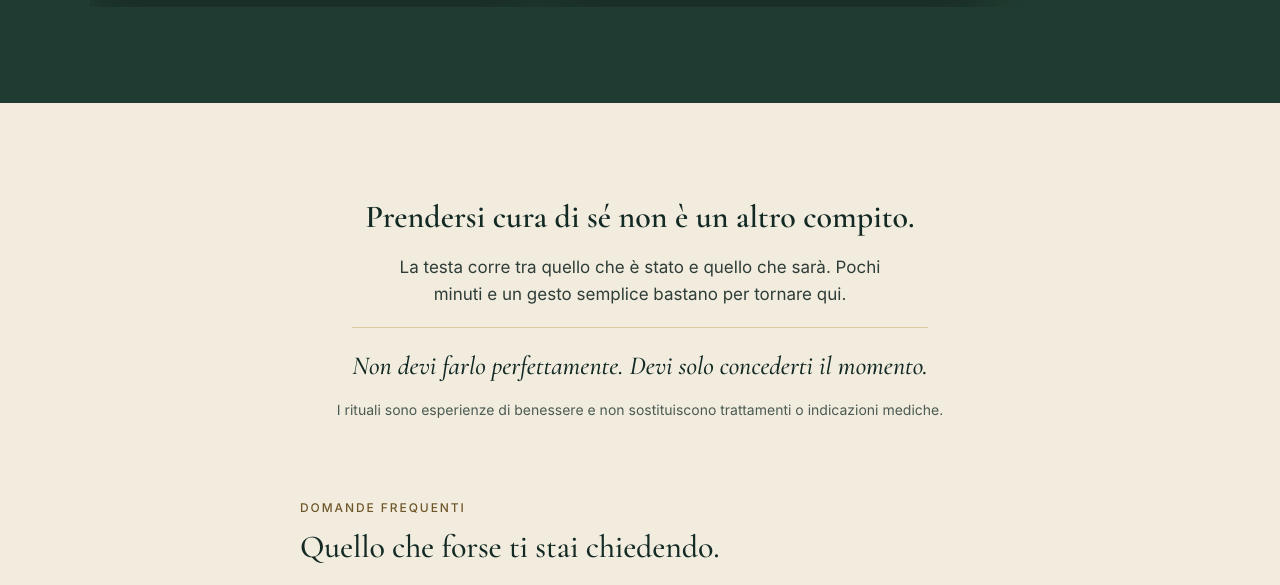
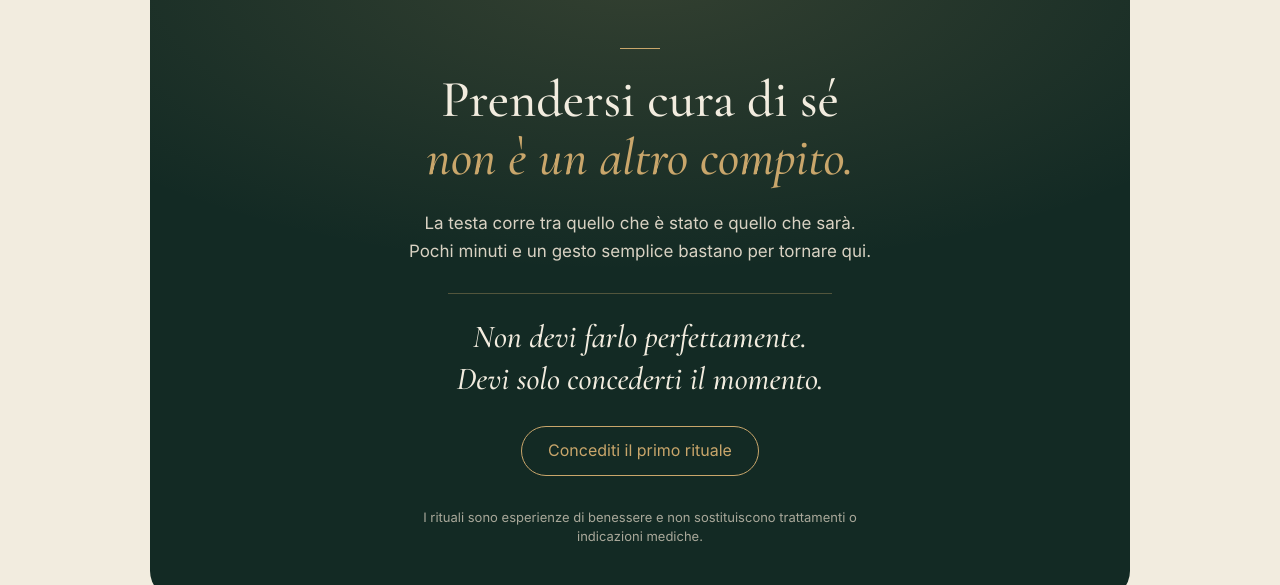
Before and after one commit to pedol-eugenio/RitualTouch, a plain HTML site: page index.html in a window 1280 px wide. Shown: the part 4159-4744 px from the top of the page. Drawn offline with Linux system fonts and the light colour scheme.

Commit message:
Blocco finale ridisegnato, titolo nascosto dopo l'iscrizione, tolti testi superflui
- «Prendersi cura di sé…» diventa un riquadro scuro con titolo, testo,
  la frase «Non devi farlo perfettamente…» e il pulsante per tornare
  al primo rituale; la nota sul benessere resta in piccolo.
- Dopo l'iscrizione sparisce anche «Entra nelle Meravigliose Creature».
- Tolti «Il corpo è sempre qui» e «Puoi rivedere i video…».

Co-Authored-By: Claude Opus 5.5 <noreply@anthropic.com>
Claude-Session: https://claude.ai/code/session_01CvLmjnw3YhjkVxw5ioPpvJ

```diff
--- a/assets/css/style.css
+++ b/assets/css/style.css
@@ -1397,6 +1397,96 @@ label {
   line-height: 1.5;
   color: var(--testo-3-chiaro);
 }
+/* La pausa: il momento di respiro prima delle domande */
+.pausa {
+  position: relative;
+  display: grid;
+  justify-items: center;
+  gap: 22px;
+  max-width: 980px;
+  margin: 0 16px;
+  padding: 56px 24px 40px;
+  border-radius: 28px;
+  background:
+    radial-gradient(120% 80% at 50% 0%, rgba(201, 166, 107, 0.18), transparent 60%),
+    var(--verde);
+  color: var(--avorio);
+  text-align: center;
+  overflow: hidden;
+}
+.pausa__linea {
+  width: 40px;
+  height: 1px;
+  background-color: var(--oro);
+}
+.pausa__titolo {
+  max-width: 14em;
+  font-family: var(--font-titoli);
+  font-weight: 500;
+  font-size: 36px;
+  line-height: 1.12;
+  text-wrap: balance;
+}
+.pausa__titolo em {
+  display: block;
+  font-style: italic;
+  color: var(--oro);
+}
+.pausa__testo {
+  max-width: 28em;
+  font-size: 17px;
+  line-height: 1.65;
+  color: var(--testo-2-scuro);
+}
+.pausa__frase {
+  margin-top: 6px;
+  padding: 22px 8px 0;
+  border-top: 1px solid rgba(201, 166, 107, 0.35);
+  font-family: var(--font-titoli);
+  font-style: italic;
+  font-weight: 500;
+  font-size: 26px;
+  line-height: 1.3;
+  color: var(--avorio);
+}
+.pausa__pulsante {
+  display: inline-flex;
+  align-items: center;
+  min-height: 50px;
+  margin-top: 4px;
+  padding: 0 26px;
+  border: 1px solid var(--oro);
+  border-radius: 999px;
+  color: var(--oro);
+  font-size: 16px;
+  text-decoration: none;
+}
+@media (hover: hover) {
+  .pausa__pulsante:hover {
+    background-color: rgba(201, 166, 107, 0.14);
+  }
+}
+.pausa__nota {
+  max-width: 34em;
+  margin-top: 10px;
+  font-size: 13px;
+  line-height: 1.5;
+  color: var(--testo-3-scuro);
+  opacity: 0.8;
+}
+@media (min-width: 760px) {
+  .pausa {
+    margin: 0 auto;
+    padding: 80px 64px 52px;
+  }
+  .pausa__titolo {
+    font-size: 52px;
+  }
+  .pausa__frase {
+    font-size: 32px;
+  }
+}
+
 .faq {
   max-width: calc(var(--colonna) + 48px);
   margin: 0 auto;
--- a/assets/js/main.js
+++ b/assets/js/main.js
@@ -343,6 +343,10 @@
       var riuscito = document.querySelector("[data-riuscito]");
       if (riuscito) riuscito.hidden = true;
       modulo.hidden = false;
+      var titoloIscrizione = document.getElementById("titolo-iscrizione");
+      if (titoloIscrizione) titoloIscrizione.hidden = false;
+      var sotto = document.querySelector("[data-prima-iscrizione]");
+      if (sotto) sotto.hidden = false;
       if (pulsante) {
         pulsante.disabled = false;
         pulsante.textContent = testoPulsante;
@@ -366,6 +370,8 @@
       modulo.hidden = true;
       var sotto = document.querySelector("[data-prima-iscrizione]");
       if (sotto) sotto.hidden = true;
+      var titoloIscrizione = document.getElementById("titolo-iscrizione");
+      if (titoloIscrizione) titoloIscrizione.hidden = true;
       riuscito.hidden = false;
       // Scorre solo se il messaggio non è già davanti agli occhi
       var r = riuscito.getBoundingClientRect();
--- a/index.html
+++ b/index.html
@@ -212,9 +212,6 @@
 
   <!-- ========== 4. PER TE / CON LE PERSONE A CUI VUOI BENE ========== -->
   <section id="rituali" class="rituali chiaro" aria-labelledby="titolo-rituali">
-    <div class="foto-grande" data-foto-grande>
-      <p class="foto-grande__frase">Il corpo è sempre qui.</p>
-    </div>
     <div class="rituali__colonna">
       <h2 id="titolo-rituali" data-dissolvenza>Cosa trovi nel percorso</h2>
       <p class="rituali__testo" data-dissolvenza>10 rituali guidati in video, da 15 a 20 minuti l’uno. Ti accompagno passo passo: massaggio, digitopressione, stretching, respiro e consapevolezza, uniti in un unico momento.</p>
@@ -240,7 +237,6 @@
           </div>
         </div>
       </div>
-      <p class="rituali__nota" data-dissolvenza>Puoi rivedere i video tutte le volte che vuoi.</p>
     </div>
   </section>
 
@@ -309,11 +305,13 @@
 
   <!-- ========== 6. CHIUSURA, DOMANDE FREQUENTI E CONTATTO ========== -->
   <section id="faq" class="chiusura chiaro" aria-labelledby="titolo-faq">
-    <div class="chiusura__blocco">
-      <p class="chiusura__titolo" data-dissolvenza>Prendersi cura di sé non è un altro compito.</p>
-      <p class="chiusura__testo" data-dissolvenza>La testa corre tra quello che è stato e quello che sarà. Pochi minuti e un gesto semplice bastano per tornare qui.</p>
-      <p class="chiusura__frase" data-dissolvenza>Non devi farlo perfettamente. Devi solo concederti il momento.</p>
-      <p class="chiusura__nota">I rituali sono esperienze di benessere e non sostituiscono trattamenti o indicazioni mediche.</p>
+    <div class="pausa" data-dissolvenza>
+      <span class="pausa__linea" aria-hidden="true"></span>
+      <p class="pausa__titolo">Prendersi cura di sé <em>non è un altro compito.</em></p>
+      <p class="pausa__testo">La testa corre tra quello che è stato e quello che sarà. Pochi minuti e un gesto semplice bastano per tornare qui.</p>
+      <p class="pausa__frase">Non devi farlo perfettamente.<br>Devi solo concederti il momento.</p>
+      <a class="pausa__pulsante" href="#inizio">Concediti il primo rituale</a>
+      <p class="pausa__nota">I rituali sono esperienze di benessere e non sostituiscono trattamenti o indicazioni mediche.</p>
     </div>
 
     <div class="faq">
```
